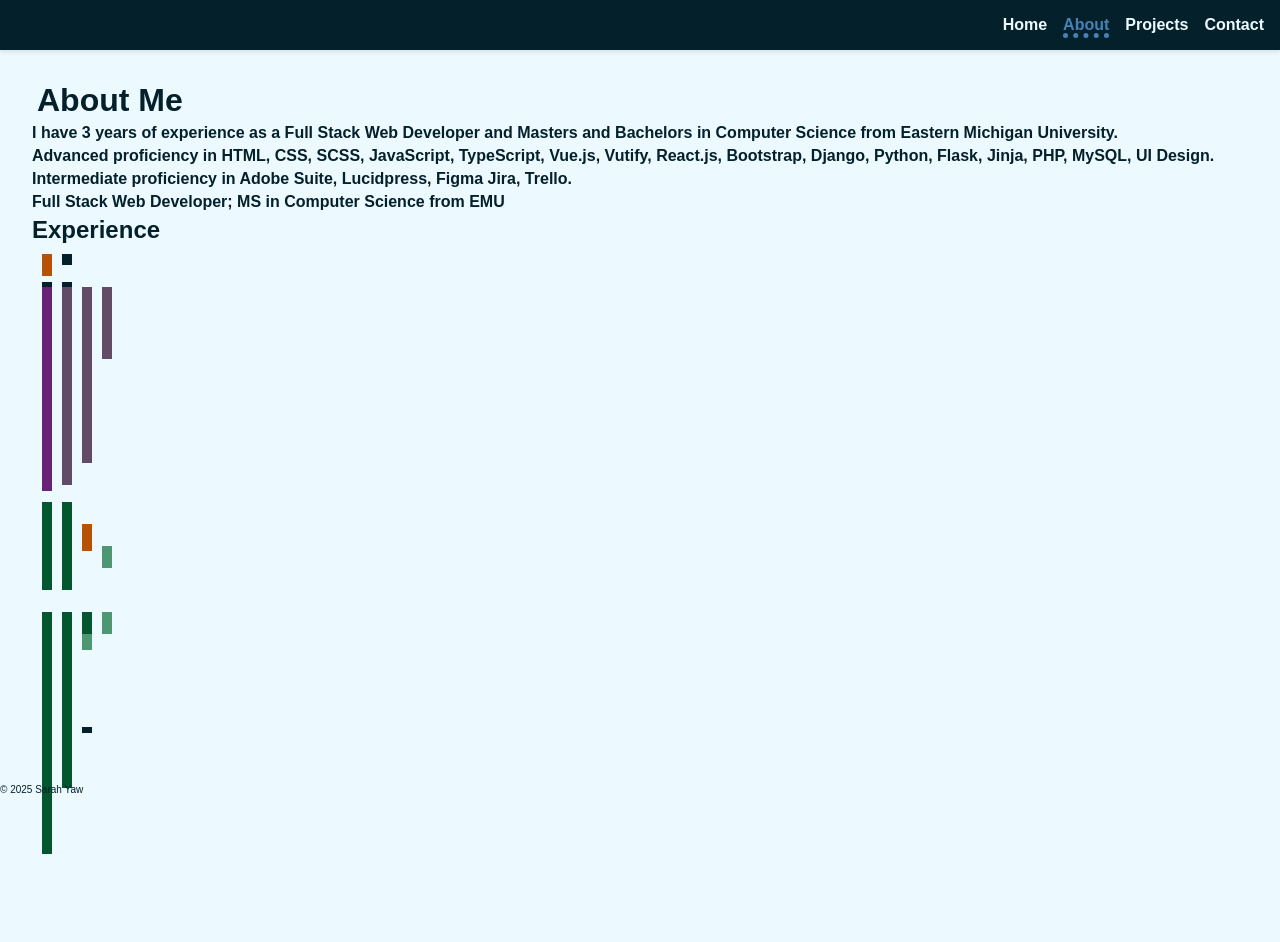
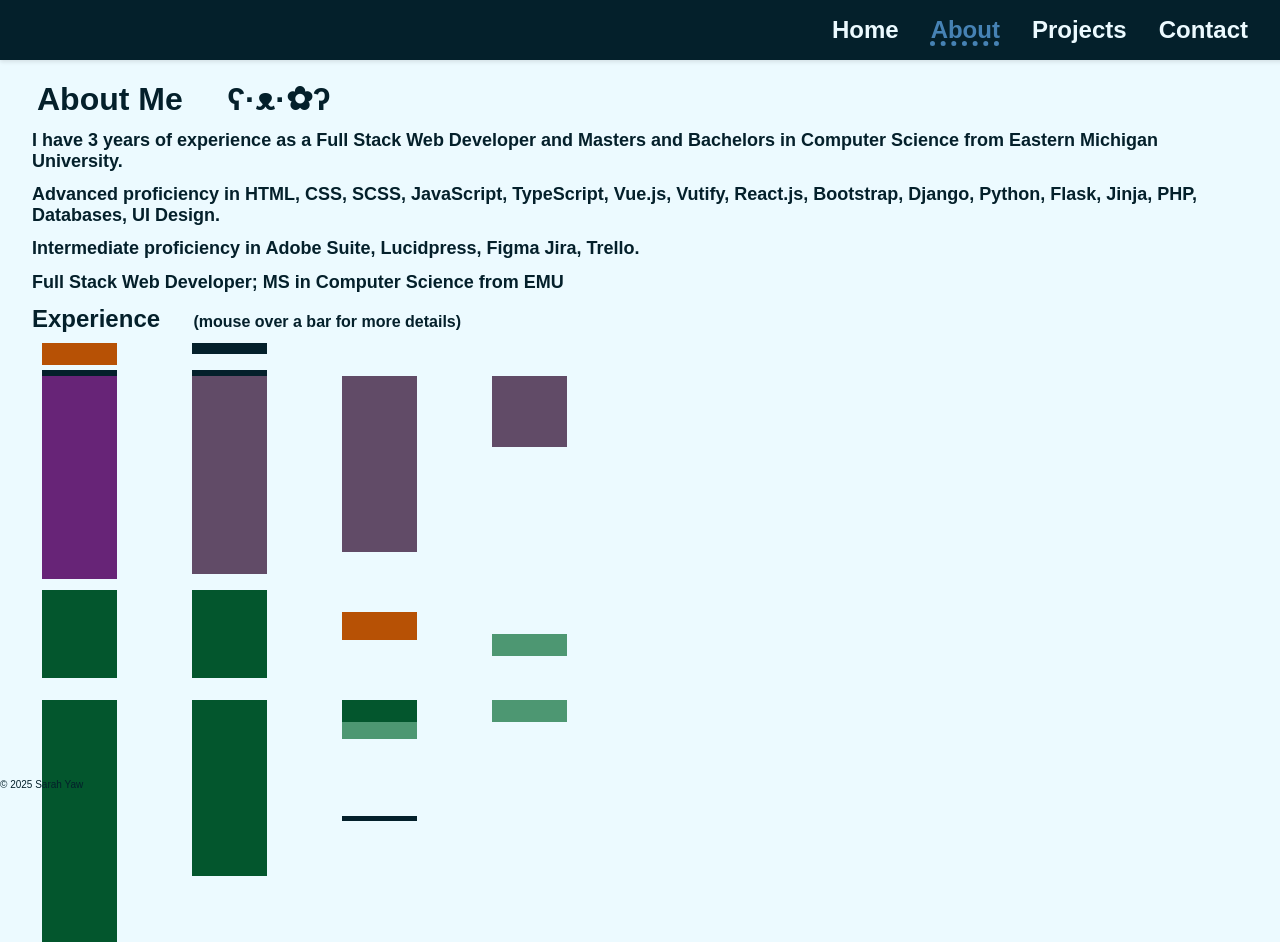
Before and after one commit to SarahYaw/PortfolioSite, a Flask app: page /about in a window 1280 px wide. Before the commit the page ends 854 px from the top, so only its background shows below. Run offline with Flask 3, Linux system fonts and the light colour scheme.

Commit message:
Making it more better

```diff
--- a/website/data.py
+++ b/website/data.py
@@ -87,7 +87,7 @@ timeline_items_1 = [
         'duration': 'Jun 2025 - Present',
         'location': 'United States · Remote',
         'description': "During my time here I  am responsible for all tech related issues and advances. This involves maintaining and improving Rock Solid's website and customer-facing digital tools, development and management of internal dashboards to improve broker and dispatcher workflow., troubleshooting and tech support as issues arise",
-        'skills': 'Application Development · Application Programming Interfaces (API) · Back-End Web Development · Bootstrap (Framework) · Cascading Style Sheets (CSS) · Communication · Database Design · Front-End Development · Full-Stack Development · Git · Graphic Design · HTML · HTML5 · JavaScript · MySQL · Problem Solving · Programming · Programming Languages · Project Development · Project Planning · Requirements Gathering · SQL · Software Development · User Experience (UX) · User Interface Design · Visual Studio · Web Application Development · Web Applications · Web Development · Wireframing · Google Cloud Suite',
+        'skills': 'Application Development · Application Programming Interfaces (API) · Back-End Web Development · Bootstrap (Framework) · Cascading Style Sheets (CSS) · Communication · Database Design · Front-End Development · Full-Stack Development · Git · Graphic Design · HTML · HTML5 · JavaScript · Databases · Problem Solving · Programming · Programming Languages · Project Development · Project Planning · Requirements Gathering · SQL · Software Development · User Experience (UX) · User Interface Design · Visual Studio · Web Application Development · Web Applications · Web Development · Wireframing · Google Cloud Suite',
         'tags':'one four_month timeline-event orange'
     },
     {
@@ -131,6 +131,7 @@ timeline_items_1 = [
         'title': "Master's degree, Computer Science",
         'location': 'Eastern Michigan University',
         'duration': 'Sep 2020 - Dec 2021',
+        'description':"Due to keeping a 3.9ish average, I was eligible for a Graduate Assistant position, which pays for your graduate school curriculum along with an hourly pay. Because of that, I covered my grad tuition and boarding as well. I was off-handedly offered the chance to teach an undergrad introductory class, but the 2020 pandemic happened and the univerity stuck with their staff for teaching.",
         'tags':'one sixteen_month timeline-event green'
     },
     {
@@ -147,6 +148,7 @@ timeline_items_1 = [
         'employer': 'Minor in Mathematics',
         'location': 'Eastern Michigan University',
         'duration': 'Sep 2016 - Apr 2020',
+        'description': "I'm pretty shy talking about it, but I was lucky enough to get a full ride scholarship for undergrad. Because of that, I was able to take some 'for fun' classes as well! Those include watercolor, graphic design, astronomy, and botany classes and more.",
         'tags':'one fourty_four_month timeline-event green'
     }
 ]
--- a/website/static/modules/carousel.css
+++ b/website/static/modules/carousel.css
@@ -8,6 +8,12 @@
   justify-content: center;
   width: 75vw;
   background-color: #04202b4d;
+  border-radius: 40px;
+  padding: 10px;
+
+  .picture {
+    margin: 20px;
+  }
 }
 
 .slide {
--- a/website/static/modules/timeline.css
+++ b/website/static/modules/timeline.css
@@ -3,14 +3,12 @@ h2 {
     margin-top: 0;
     margin-bottom: 10px;
 }
-p {
-    margin: 5px 0 5px 0;
-}
 .timeline-container {
     padding-left: 10px;
     display: grid;
-    grid-template-columns: 20px 20px 20px 20px;
-    height: 63vh;
+    grid-template-columns: 150px 150px 150px 150px;
+    height: 60vh;
+    width: fit-content;
 
     .squished {
         width: 0px !important;
@@ -18,6 +16,7 @@ p {
         padding: 0 !important;
         z-index: 10 !important;
         position: relative;
+        display: none;
 
         h3 {
             visibility: hidden;
@@ -51,14 +50,7 @@ p {
     ul li {
         position:relative;
         list-style-type: none;
-        border-left: solid 10px #04202b;
-
-
-
-        /* &.bottom-half .card {
-            position: relative;
-            bottom: 125%;
-        } */
+        border-left: solid 75px #04202b;
 
         .card {
             margin: 0;
@@ -70,12 +62,10 @@ p {
             color: #ecfaff;
             border: none;
             z-index: 1000;
-
-              position: fixed;
-  top: 50%;
-  left: 50%;
-  /* bring your own prefixes */
-  transform: translate(-50%, -50%);
+            position: fixed;
+            top: 50%;
+            left: 50%;
+            transform: translate(-5%, -50%);
 
             .title {
                 font-weight: bold;
--- a/website/static/styles.css
+++ b/website/static/styles.css
@@ -9,7 +9,8 @@ nav {
     background-color: #04202b;
     color: #ecfaff;
     padding: 1rem;
-    position: sticky;
+    position: fixed;
+    width: 100%;
     top: 0;
     z-index: 1000;
     box-shadow: 0 2px 4px rgba(0, 0, 0, 0.1);
@@ -20,8 +21,9 @@ nav ul {
     padding: 0;
     display: flex;
     justify-content: end;
-    gap: 1rem;
-
+    gap: 2rem;
+    font-size: x-large;
+    margin-right: 3rem;
 }
 nav ul a {
     color: #ecfaff;
@@ -35,16 +37,17 @@ nav ul a.selected {
     text-decoration-thickness: 5px;
 }
 main {
-    padding: 2rem;
+    padding: 5rem 2rem 2rem 2rem;
     min-height: 80vh; /* Ensure main takes up enough space */
 }
 main p {
     font-weight: bold;
-    font-size: medium;
+    font-size: large;
+    margin: 1% 0 1% 0;
 }
 main a {
-    color: steelblue;
-    text-decoration: none;
+    color: #325c80;
+    text-decoration: underline;
 }
 main h1 {
     margin: 0 5px 0 5px;
--- a/website/templates/about.html
+++ b/website/templates/about.html
@@ -3,14 +3,14 @@
     <link rel="stylesheet" href="../static/modules/timeline.css">
     <div class="about">
         <span class="text">
-            <h1>About Me</h1>
+            <h1>About Me &nbsp; &nbsp; ʕ·ᴥ·✿ʔ</h1>
             <p>I have 3 years of experience as a Full Stack Web Developer and Masters and Bachelors in Computer Science from Eastern Michigan University.</p>
-            <p>Advanced proficiency in HTML, CSS, SCSS, JavaScript, TypeScript, Vue.js, Vutify, React.js, Bootstrap, Django, Python, Flask, Jinja, PHP, MySQL, UI Design.</p>
+            <p>Advanced proficiency in HTML, CSS, SCSS, JavaScript, TypeScript, Vue.js, Vutify, React.js, Bootstrap, Django, Python, Flask, Jinja, PHP, Databases, UI Design.</p>
             <p>Intermediate proficiency in Adobe Suite, Lucidpress, Figma Jira, Trello.</p>
             <p>Full Stack Web Developer; MS in Computer Science from EMU</p>
         </span>
         <span>
-            <h2>Experience</h2>
+            <h2>Experience &nbsp; &nbsp; <span style="font-size: medium">(mouse over a bar for more details)</span></h2>
             {# timeline help from https://codepen.io/alvarotrigo/pen/QWqLEGL #}
             <div class="timeline-container">
                 {% from "timelines.html" import timelines %}
--- a/website/templates/contact.html
+++ b/website/templates/contact.html
@@ -1,6 +1,6 @@
 {% extends "layout.html" %}
 {% block content %}
-    <h1>Let's Get in Touch</h1>
-    <p>Email: <a href="mailto:sarahyaw16@gmail.com" target="_blank">sarahyaw16@gmail.com</a></p>
+    <h1>Let's Get in Touch &nbsp; &nbsp; ʕ ·ᴥ·ʔ//"</h1>
+    <p>Email: <a href="mailto:sarahyaw16@gmail.com" target="_blank">SarahYaw16@gmail.com</a></p>
     <p>LinkedIn: <a href="www.linkedin.com/in/sarah-yaw-96310b148" target="_blank">LinkedIn</a></p>
 {% endblock %}
--- a/website/templates/projects.html
+++ b/website/templates/projects.html
@@ -1,8 +1,8 @@
 {% extends "layout.html" %}
 {% block content %}
     <!-- TODO: style these so there's a fixed height; also do something w the whitespace -->
-    <h1>Some Things I've Made</h1>
-    <p>I have a <a href="https://github.com/SarahYaw" target="_blank">GitHub</a> and a <a href="https://www.linkedin.com/in/sarah-yaw-96310b148" target="_blank">LinkedIn</a></p>
+    <h1>Some Things I've Made &nbsp; &nbsp; ୧ʕ•̀ᴥ•́ʔ୨</h1>
+    <p>More professional info on <a href="https://github.com/SarahYaw" target="_blank">GitHub</a> and <a href="https://www.linkedin.com/in/sarah-yaw-96310b148" target="_blank">LinkedIn</a></p>
     <h2>Coding</h2>
     {% from "carousel.html" import carousel %}
     <div id="code-projects">
--- a/website/templates/timelines.html
+++ b/website/templates/timelines.html
@@ -7,9 +7,9 @@
             <div class="card squished">
                 <!-- TODO: make the title a thing everything else collapses under until hover/click -->
                 {% if item.link %}
-                <h3 class="title"><a href={{item.link}} target="_blank">{{item.title}}</a></h3>
+                <p class="title"><a href={{item.link}} target="_blank">{{item.title}}</a></p>
                 {% else %}
-                <h3 class="title">{{item.title}}</h3>
+                <p class="title">{{item.title}}</p>
                 {% endif %}
                     <h4>{{item.employer}}</h4>
                     <h4>{{item.duration}}</h4>
@@ -18,7 +18,7 @@
                     {% endif %}
                 {% if item.description %}
                     <div class="card-body">
-                        <p>{{item.description}}</p>
+                        <p> &nbsp; &nbsp; {{item.description}}</p>
                         {% if item.skills %}
                         <p><strong>Skills:</strong> {{item.skills}}</p>
                         {% endif %}
```
Also changed, not shown: website/templates/carousel.html (+6 -1 lines), website/templates/index.html (+7 -7 lines).
